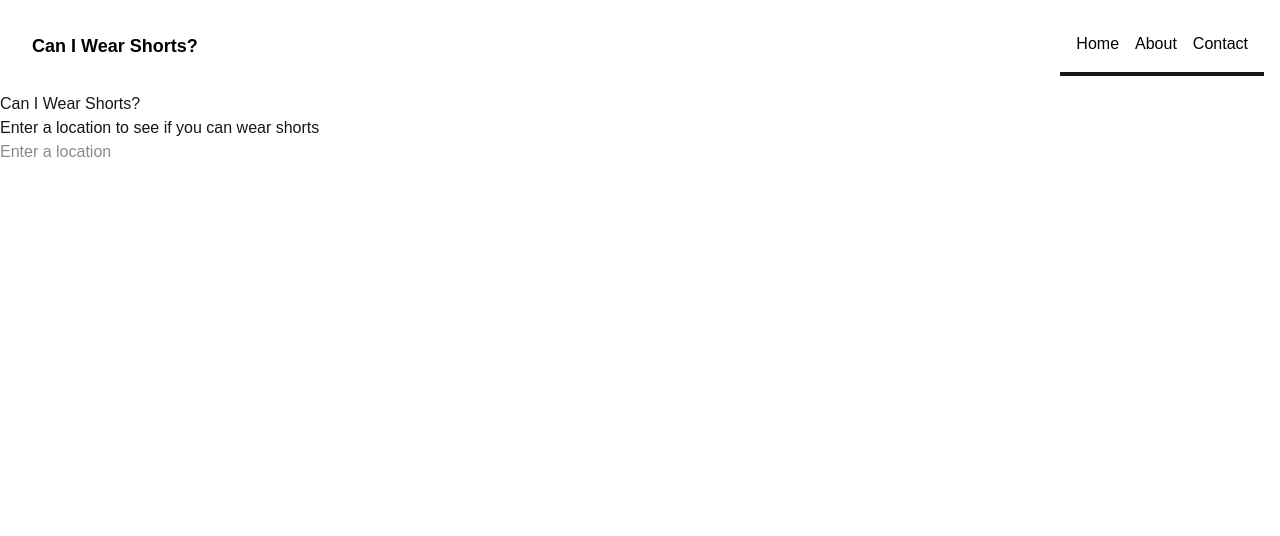
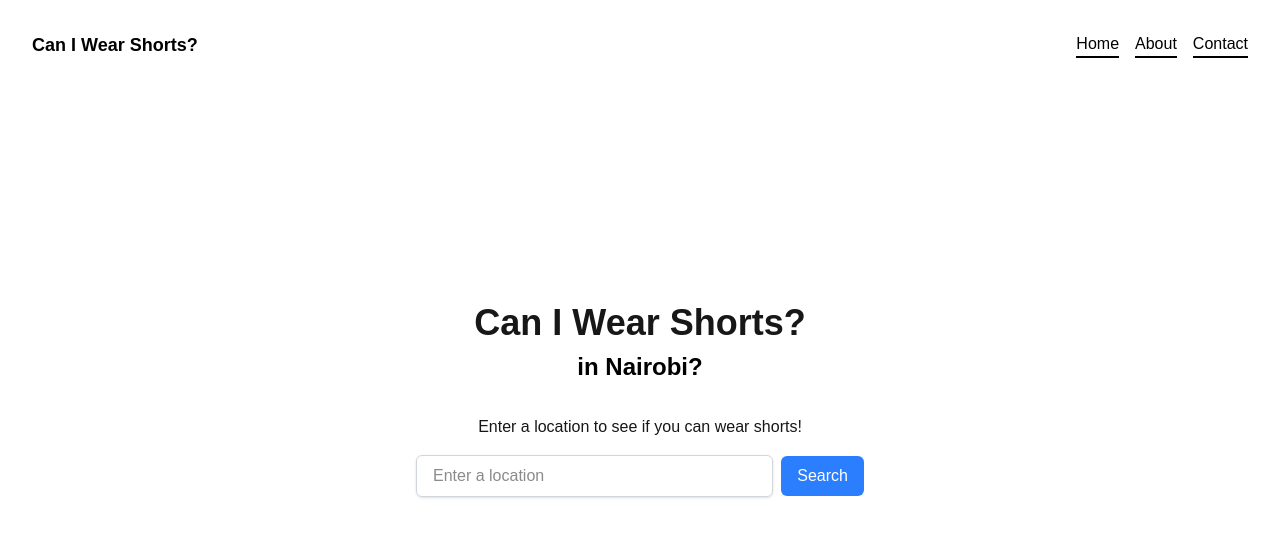
Before and after one commit to JesalMistry07/CanIWearShorts, a Next.js app: page / in a window 1280 px wide. Shown: the top 536 px of the page. Built offline with nearby package versions, Linux system fonts and the light colour scheme.

Commit message:
added everything

```diff
--- a/package.json
+++ b/package.json
@@ -11,8 +11,10 @@
   "dependencies": {
     "@material-tailwind/html": "^3.0.0-beta.7",
     "@material-tailwind/react": "^2.1.10",
+    "data": "^1.0.0",
     "next": "15.2.3",
     "react": "^19.0.0",
+    "react-country-flag": "^3.1.0",
     "react-dom": "^19.0.0"
   },
   "devDependencies": {
@@ -21,9 +23,11 @@
     "@types/node": "^20",
     "@types/react": "^19",
     "@types/react-dom": "^19",
+    "autoprefixer": "^10.4.21",
     "eslint": "^9",
     "eslint-config-next": "15.2.3",
-    "tailwindcss": "^4",
+    "postcss": "^8.5.3",
+    "tailwindcss": "^4.0.17",
     "typescript": "^5"
   }
 }
--- a/src/app/components/navbar.tsx
+++ b/src/app/components/navbar.tsx
@@ -2,12 +2,19 @@
 // Navbar.js
 
 import React, { useState } from 'react';
+import { useNavbar } from '../context/NavbarContext';
+
+type NavbarProps = {
+    isOpen: boolean;
+    setIsOpen: (open: boolean) => void
+}
 
 const Navbar = () => {
-    const [isOpen, setIsOpen] = useState(false);
+
+    const {isOpen, setIsOpen } = useNavbar();
 
     return (
-        <nav className="bg-white-600 p-4">
+        <nav className="fixed top-0 left-0 w-full z-50 bg-white p-4">
             <div className="container mx-auto flex justify-between items-center">
                 {/* Brand Name */}
                 <a href="/" className="text-black lg:justify-self-start lg:pl-4 text-lg font-semibold">Can I Wear Shorts?
@@ -51,13 +58,13 @@ const Navbar = () => {
 
                 {/* Navigation Links */}
                 <div
-                    className={`absolute top-16 left-0 w-full z-50 bg-white border-b-4 transition-transform duration-500 ease-in-out transform md:relative md:top-0 md:left-0 md:flex md:items-center md:space-x-4 md:bg-transparent md:w-auto md:translate-x-0 ${isOpen ? 'translate-x-0' : 'translate-x-full'
+                    className={`absolute top-16 left-0 w-full z-50 bg-white border-b-4 lg:border-none md:border-none transition-transform duration-500 ease-in-out transform md:relative md:top-0 md:left-0 md:flex md:items-center md:space-x-4 md:bg-transparent md:w-auto md:translate-x-0 ${isOpen ? 'translate-x-0' : 'translate-x-full'
                         }`}
                 >
                     <div className="flex flex-col md:flex-row px-4 py-4 space-y-2 md:space-y-0 md:space-x-4">
-                        <a href="#home" className="text-black hover:text-gray-600">Home</a>
-                        <a href="#about" className="text-black hover:text-gray-600">About</a>
-                        <a href="#contact" className="text-black hover:text-gray-600">Contact</a>
+                        <a href="#home" className="text-black hover:text-gray-600 lg:border-b-2 md:border-b-2 hover:border-t-indigo-950">Home</a>
+                        <a href="#about" className="text-black hover:text-gray-600 lg:border-b-2 md:border-b-2">About</a>
+                        <a href="//www.jesalmistry.com/#contact" className="text-black hover:text-gray-600 lg:border-b-2 md:border-b-2">Contact</a>
                     </div>
                 </div>
 
--- /dev/null
+++ b/src/app/context/NavbarContext.tsx
@@ -0,0 +1,29 @@
+"use client"
+
+import { createContext, useContext, useState } from "react";
+
+export type NavbarContextType = {
+    isOpen: boolean;
+    setIsOpen: (value: boolean) => void;
+}
+
+const NavbarContext = createContext<NavbarContextType | undefined>(undefined);
+
+export const NavbarProvider = ({ children }: { children: React.ReactNode }) => {
+    const [isOpen, setIsOpen] = useState(false);
+
+    return (
+      <NavbarContext.Provider value={{ isOpen, setIsOpen }}>
+        {children}
+      </NavbarContext.Provider>
+    );
+  };
+
+  // 4. Custom hook for consuming context
+  export const useNavbar = () => {
+    const context = useContext(NavbarContext);
+    if (!context) {
+      throw new Error("useNavbar must be used within a NavbarProvider");
+    }
+    return context;
+  };
--- /dev/null
+++ b/src/app/errorPage/page.tsx
@@ -0,0 +1,12 @@
+import React from 'react'
+
+const errorPage = () => {
+  return (
+    <div>
+      <div>error</div>
+      <h1>Hello</h1>
+    </div>
+  )
+}
+
+export default errorPage
--- a/src/app/globals.css
+++ b/src/app/globals.css
@@ -1,4 +1,5 @@
 @import "tailwindcss";
+
 
 :root {
   --background: #ffffff;
@@ -25,7 +26,19 @@ body {
   font-family: Arial, Helvetica, sans-serif;
 }
 
-html,
-body {
-  /* height: 100%; */
+
+
+@keyframes slide-down {
+  0% {
+    opacity: 0;
+    transform: translateY(-10px);
+  }
+  100% {
+    opacity: 1;
+    transform: translateY(0px);
+  }
 }
+
+.animate-slide-down {
+  animation: slide-down 0.5s ease-in-out;
+}
--- a/src/app/layout.tsx
+++ b/src/app/layout.tsx
@@ -1,6 +1,7 @@
 import type { Metadata } from "next";
 import "./globals.css";
 import Navbar from "./components/navbar";
+import { NavbarProvider } from "./context/NavbarContext";
 
 export const metadata: Metadata = {
   title: "Can I Wear Shorts",
@@ -15,8 +16,10 @@ export default function RootLayout({
   return (
     <html lang="en">
       <body className="min-h-screen overflow-x-hidden" >
-        <Navbar />
+        <NavbarProvider>
+        <Navbar/>
         {children}
+        </NavbarProvider>
       </body>
     </html>
   );
--- a/src/app/page.tsx
+++ b/src/app/page.tsx
@@ -1,14 +1,105 @@
-import Image from "next/image";
+"use client";
+
+import { useEffect, useState } from "react";
+import { useNavbar } from "./context/NavbarContext";
+import { Router } from "next/router";
+import { useRouter } from "next/navigation";
 
 export default function Home() {
+  const { isOpen } = useNavbar();
+  const [inputValue, setInputValue] = useState("");
+
+  const locations = ["London", "Madrid", "Nairobi", "Singapore", "Orlando", "Kuala Lumpur", "Lisbon"];
+  const [currentIndex, setCurrentIndex] = useState(0);
+  const router = useRouter();
+
+  useEffect(() => {
+    const interval = setInterval(() => {
+      setCurrentIndex((prev) => (prev + 1) % locations.length);
+    }, 2000); // every 2 seconds
+
+    return () => clearInterval(interval);
+  }, []);
+
+  async function onEnter(){
+    try {
+      const res = await fetch("https://api.weatherbit.io/v2.0/current?%26&key=a19e363042d6442da36eb48d0fd68e1c&%26&city="+`${inputValue}`);
+      const data = await res.json();
+      const weather = data.data[0];
+      const temp = weather.temp;
+      const timezone = weather.datetime;
+      const precipitation = weather.precip;
+      const windSpeed = weather.wind_spd;
+      const windDirection = weather.wind_dir;
+      const sunrise = weather.sunrise;
+      const sunset = weather.sunset;
+      const countryCode = weather.country_code;
+      const canWearShorts = temp > 15 && windSpeed < 10 && precipitation < 5;
+      console.log(data);
+      console.log({ temp, windSpeed, precipitation });
+      console.log(canWearShorts)
+      router.push(
+        `/result?temp=${temp}&wind=${windSpeed}&canWearShorts=${canWearShorts}&dir=${windDirection}&sunrise=${sunrise}&sunset=${sunset}&time=${timezone}&precip=${precipitation}&country=${countryCode}`
+      );
+
+    } catch (error) {
+      router.push("/errorPage");
+      console.error("Fetch failed:", error);
+    }
+  }
+
   return (
-    <div>
-      <div>
-      <h1>Can I Wear Shorts?</h1>
+    <main
+      className={`min-h-dvh flex flex-col items-center justify-center px-4 overflow-hidden transition-all duration-300 ${
+        isOpen ? "blur-md" : ""
+      }`}
+    >
+      <h1 className="text-4xl font-semibold mb-2 text-center">
+        Can I Wear Shorts?
+      </h1>
+
+      {/* 👇 Rolling Locations */}
+      <div className="text-center h-12 mb-4 relative overflow-hidden">
+        <p
+          key={locations[currentIndex]} // triggers animation on change
+          className="text-2xl font-semibold text-black transition-transform duration-500 ease-in-out animate-slide-down"
+        >
+          in {locations[currentIndex]}?
+        </p>
       </div>
-      <p>Enter a location to see if you can wear shorts</p>
-      <input type="text" placeholder="Enter a location" />
 
-    </div>
+
+
+      {/* Message */}
+      <div className="text-center flex justify-center mb-4">
+        {inputValue === "" ? (
+          <p>Enter a location to see if you can wear shorts!</p>
+        ) : (
+          <p>
+            Enter a location to see if you can wear shorts in {inputValue}
+          </p>
+        )}
+      </div>
+
+      {/* Input + Button */}
+      <div className="flex w-full max-w-md items-center space-x-2">
+        <input
+          type="text"
+          placeholder="Enter a location"
+          value={inputValue}
+          onChange={(e) => setInputValue(e.target.value.trimStart())}
+          onKeyDown={(e) => {
+            if (e.key === "Enter") {
+              onEnter();
+            }
+          }}
+          className="flex-1 px-4 py-2 border border-gray-300 rounded-md shadow focus:outline-none focus:ring-2 focus:ring-blue-500"
+        />
+        <button className="px-4 py-2 bg-blue-500 text-white rounded-md hover:bg-blue-600 transition"
+        onClick={onEnter}>
+          Search
+        </button>
+      </div>
+    </main>
   );
 }
--- /dev/null
+++ b/src/app/result/page.tsx
@@ -0,0 +1,41 @@
+"use client";
+
+import React from "react";
+import { useSearchParams } from "next/navigation";
+import  ReactCountryFlag  from "react-country-flag";
+
+const Result = () => {
+  const params = useSearchParams();
+
+  const temp = params.get("temp");
+  const timeZone = params.get("time");
+  const wind = params.get("wind");
+  const dir = params.get("dir");
+  const sunrise = params.get("sunrise");
+  const sunset = params.get("sunset");
+  const precip = params.get("precip");
+  const canWearShorts = params.get("canWearShorts");
+  const country: string = params.get("country")?.toString() || "";
+
+
+
+  return (
+    <div className="text-center mt-10">
+      <h1 className="text-3xl font-bold mb-4">Query Parameters</h1>
+      <p className="text-lg mt-2">Temperature: {temp}°C</p>
+
+      <p>{timeZone}</p>
+      <p>{wind}</p>
+      <p>{dir}</p>
+      <p>{sunrise}</p>
+      <p>{sunset}</p>
+      <p>{precip}</p>
+      <ReactCountryFlag countryCode={country} svg />
+
+      <p>{canWearShorts === "true" ? "Yes you can wear shorts" : "No you can't wear shorts"}</p>
+
+    </div>
+  );
+};
+
+export default Result;
```
Also changed, not shown: 1 other file (tests, documents, lock files or other folders).
